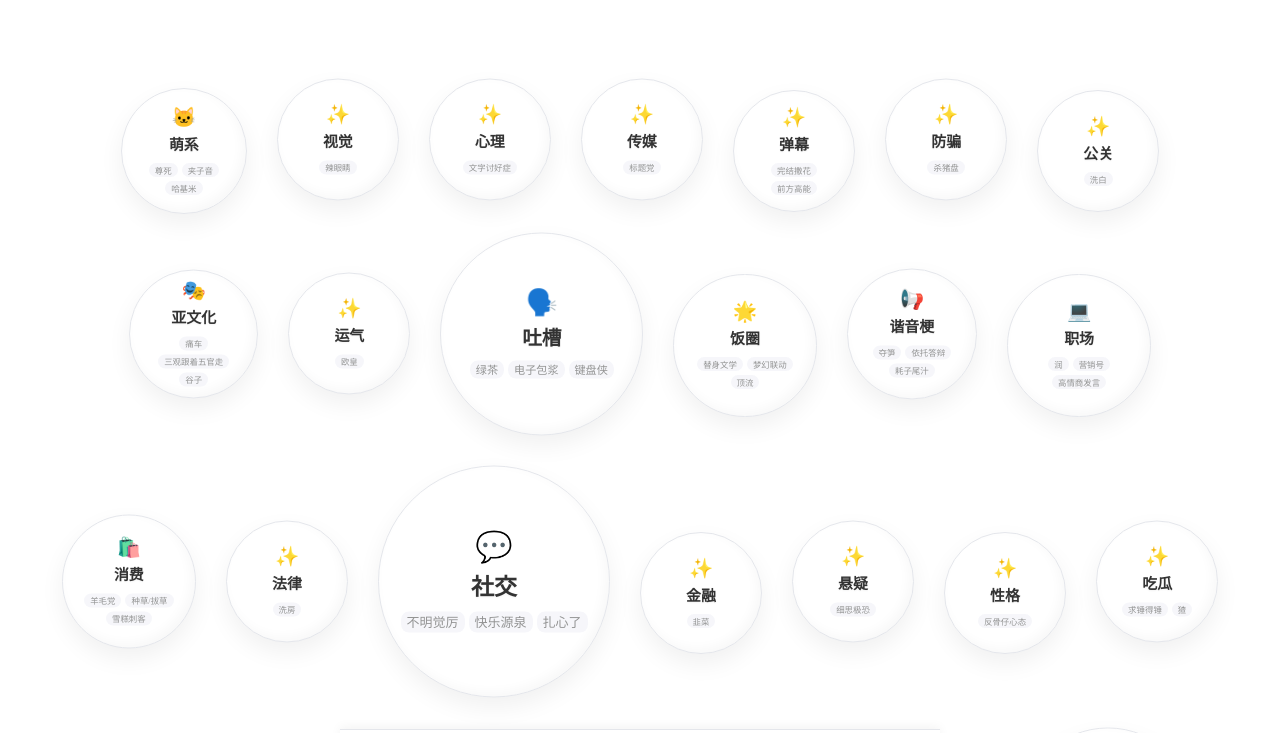
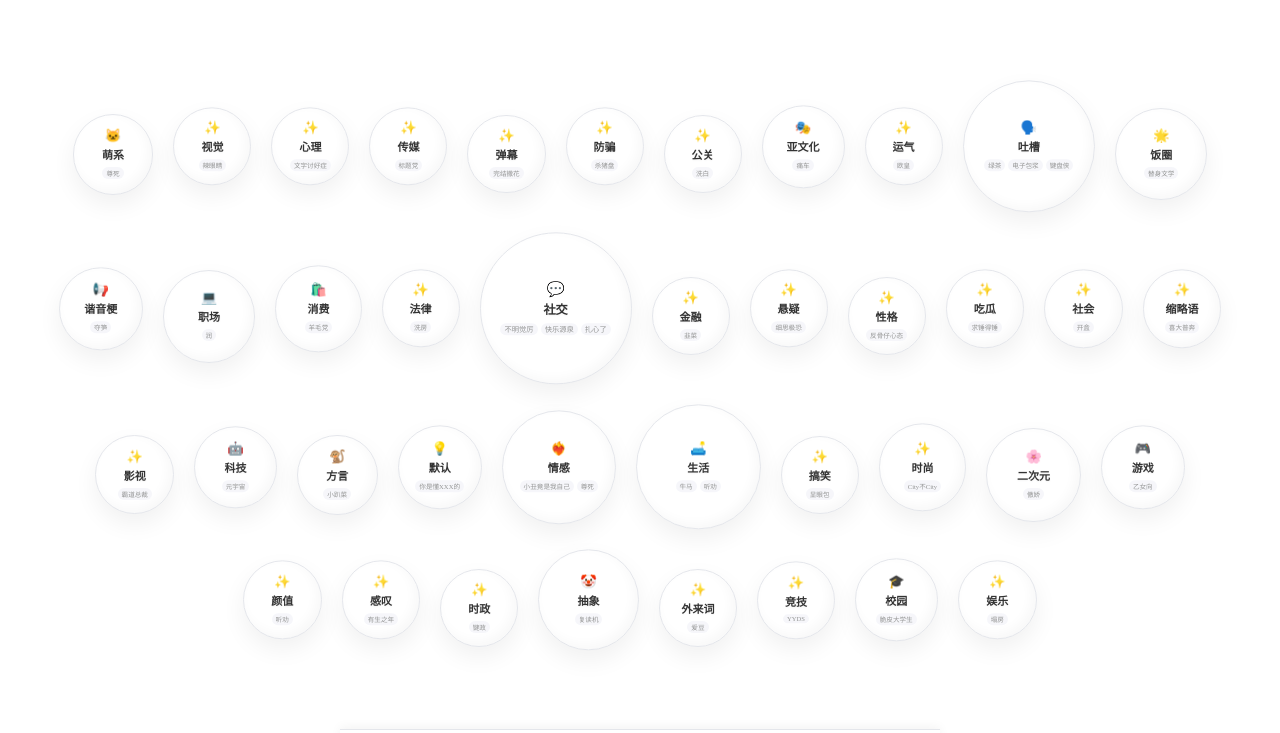
Before and after one commit to StephenMa13/meme-dict, a Vue app: page /categories in a window 1280 px wide. Shown: the top 733 px of the page. Built offline with nearby package versions, Linux system fonts and the light colour scheme.

Commit message:
第一版

```diff
--- a/dev-dist/sw.js
+++ b/dev-dist/sw.js
@@ -82,7 +82,7 @@ define(['./workbox-5a5d9309'], (function (workbox) { 'use strict';
     "revision": "3ca0b8505b4bec776b69afdba2768812"
   }, {
     "url": "index.html",
-    "revision": "0.2ovkje2hc8o"
+    "revision": "0.a9eochcnn5o"
   }], {});
   workbox.cleanupOutdatedCaches();
   workbox.registerRoute(new workbox.NavigationRoute(workbox.createHandlerBoundToURL("index.html"), {
--- a/src/pages/Categories.vue
+++ b/src/pages/Categories.vue
@@ -3,17 +3,18 @@ import { ref, computed, onMounted } from 'vue'
 import { getMemes } from '../db.js'
 import { useRouter } from 'vue-router'
 import { categoryConfig } from '../categories.js'
+
 const router = useRouter()
 const allMemes = ref([])
 
 onMounted(() => {
-  allMemes.value = getMemes()
+  allMemes.value = getMemes() || []
 })
 
+// 1. 核心逻辑：计算分类数据并生成随机预览，包含尺寸预计算
+const bubbleCategories = computed(() => {
+  if (!allMemes.value || allMemes.value.length === 0) return []
 
-
-// 1. 核心逻辑：计算分类数据并生成随机预览
-const bubbleCategories = computed(() => {
   const categoryMap = {}
 
   // 第一步：聚合并收集该分类下的所有词条名
@@ -27,7 +28,7 @@ const bubbleCategories = computed(() => {
           name: cat,
           totalViews: 0,
           count: 0,
-          allTerms: [] // 新增：存入该分类下所有的梗名称
+          allTerms: []
         }
       }
       categoryMap[cat].totalViews += (meme.view_count || 0)
@@ -36,53 +37,59 @@ const bubbleCategories = computed(() => {
     })
   })
 
-  // 第二步：将 Map 转为数组，并为每个分类抽取随机预览词
+  // 提取极值用于计算缩放
+  const counts = Object.values(categoryMap).map(c => c.count)
+  const maxCount = counts.length ? Math.max(...counts) : 1
+  const minCount = counts.length ? Math.min(...counts) : 0
+
+  // 🌟 缩小 1/3 的尺寸界限 (原：90~200，现：60~134)
+  const minSize = 60
+  const maxSize = 134
+
+  // 第二步：转为数组，先计算每个泡泡的大小，再决定放几个词
   const categoriesArray = Object.values(categoryMap).map(item => {
-    // 随机洗牌该分类下的词条，取前 3 个
+    let size = (minSize + maxSize) / 2
+    if (maxCount !== minCount) {
+      const ratio = (item.count - minCount) / (maxCount - minCount)
+      size = minSize + Math.pow(ratio, 1.2) * (maxSize - minSize)
+    }
+
+    // 🌟 动态判断：根据算出来的物理尺寸决定展示的词条数量
+    let maxTerms = 3
+    if (size < 85) {
+      maxTerms = 1 // 太小的气泡只放1个词
+    } else if (size < 110) {
+      maxTerms = 2 // 中等的气泡放2个词
+    }
+
+    // 随机洗牌该分类下的词条
     const shuffledTerms = [...item.allTerms].sort(() => 0.5 - Math.random())
 
     return {
       name: item.name,
       count: item.count,
       totalViews: item.totalViews,
-      // 这里的 previewTerms 就是我们要显示在气泡里的词
-      previewTerms: shuffledTerms.slice(0, 3)
+      size: size, // 把计算好的物理尺寸保存下来
+      previewTerms: shuffledTerms.slice(0, maxTerms)
     }
   })
 
-  // 第三步：🌟 关键！打乱整个分类数组的顺序
-  // 这样在 DOM 渲染时，大泡泡（数量多）和小泡泡（数量少）就会随机挨在一起
+  // 第三步：打乱整个分类数组的顺序以产生随机错落感
   return categoriesArray.sort(() => 0.5 - Math.random())
 })
 
 
-// 2. 动态样式计算：根据 count 映射直径尺寸
-const getBubbleStyle = (count, index) => {
-  const counts = bubbleCategories.value.map(c => c.count)
-  const maxCount = Math.max(...counts)
-  const minCount = Math.min(...counts)
-
-  const minSize = 90  // 稍微大一点，否则放不下文字
-  const maxSize = 200
-
-  let size = (minSize + maxSize) / 2
-
-  if (maxCount !== minCount) {
-    // 使用 Math.pow 让大小差距更明显（大者更大，小者更小）
-    const ratio = (count - minCount) / (maxCount - minCount)
-    size = minSize + Math.pow(ratio, 1.2) * (maxSize - minSize)
-  }
-
-  // 💡 错落感核心：根据 index 奇偶性产生上下位移偏移
+// 2. 动态样式计算：直接使用已经在 computed 里算好的 size
+const getBubbleStyle = (size, index) => {
   const offsetY = index % 2 === 0 ? '12px' : '-12px';
   const offsetX = index % 3 === 0 ? '8px' : '-8px';
 
   return {
     width: `${size}px`,
     height: `${size}px`,
-    // 这里的 transform 让球体不再死板地排列在水平线上
     transform: `translate(${offsetX}, ${offsetY})`,
-    fontSize: `${Math.max(13, size / 10)}px`,
+    // 字体基准随气泡尺寸按比例缩小，最小11px
+    fontSize: `${Math.max(11, size / 11)}px`,
     transition: 'all 0.4s ease-out'
   }
 }
@@ -95,19 +102,18 @@ const goToCategory = (name) => {
 <template>
   <div class="categories-page">
     <div class="bubbles-wrapper">
-      <!-- 💡 传入 index 用于计算位置偏移，实现“大中有小、错落有致” -->
+      <!-- 🌟 注意这里传入的是 cat.size -->
       <div
         v-for="(cat, index) in bubbleCategories"
         :key="cat.name"
         class="bubble-item"
-        :style="getBubbleStyle(cat.count, index)"
+        :style="getBubbleStyle(cat.size, index)"
         @click="goToCategory(cat.name)"
       >
         <div class="bubble-inner">
           <span class="cat-icon">{{ categoryConfig[cat.name]?.icon || '✨' }}</span>
           <strong class="cat-name">{{ cat.name }}</strong>
 
-          <!-- 🌟 替换原来的数字：展示该分类下随机的几个词 -->
           <div class="preview-cloud">
             <span v-for="term in cat.previewTerms" :key="term" class="preview-tag">
               {{ term }}
@@ -119,14 +125,13 @@ const goToCategory = (name) => {
   </div>
 </template>
 
-
 <style scoped>
 /* 1. 页面整体布局 */
 .categories-page {
   padding: 60px 20px;
   min-height: 80vh;
   display: flex;
-  flex-direction: column; /* 纵向排列 Header 和 Bubbles */
+  flex-direction: column;
   align-items: center;
 }
 
@@ -155,18 +160,17 @@ const goToCategory = (name) => {
   flex-wrap: wrap;
   justify-content: center;
   align-items: center;
-  gap: 30px; /* 增大间距，让呼吸感更强 */
+  gap: 20px; /* 间距稍微调小一点，配合缩小的气泡 */
   max-width: 1200px;
   padding: 20px;
 }
 
-/* 3. 气泡个体 - 融合了拟物阴影与漂浮动效 */
+/* 3. 气泡个体 */
 .bubble-item {
   border-radius: 50%;
   background: var(--card-bg);
   border: 1px solid var(--border-color);
 
-  /* 拟物化阴影：外阴影 + 内高光 */
   box-shadow:
     0 10px 25px rgba(0,0,0,0.06),
     inset -4px -4px 12px rgba(0,0,0,0.03),
@@ -176,9 +180,8 @@ const goToCategory = (name) => {
   align-items: center;
   justify-content: center;
   cursor: pointer;
-  flex-shrink: 0; /* 强制保持圆形 */
+  flex-shrink: 0;
 
-  /* 动画结合：过渡 + 循环漂浮 */
   transition:
     transform 0.4s cubic-bezier(0.175, 0.885, 0.32, 1.275),
     box-shadow 0.3s ease,
@@ -187,20 +190,19 @@ const goToCategory = (name) => {
 
   overflow: hidden;
   text-align: center;
-  padding: 15px;
+  /* 🌟 Padding 必须缩小，否则文字会被挤出边界 */
+  padding: 8px;
 }
 
-/* 利用 nth-child 实现交错的漂浮效果 */
 .bubble-item:nth-child(even) { animation-delay: 1s; animation-duration: 6s; }
 .bubble-item:nth-child(3n) { animation-delay: 2s; animation-duration: 4.5s; }
 
 .bubble-item:hover {
-  /* 悬停时稍微放大并停止位移感 */
   transform: scale(1.1) translateY(-10px) !important;
   z-index: 10;
   box-shadow: 0 15px 35px rgba(0,0,0,0.12);
   border-color: #FFD700;
-  animation-play-state: paused; /* 悬停时静止以便阅读词条 */
+  animation-play-state: paused;
 }
 
 /* 4. 气泡内部内容布局 */
@@ -209,55 +211,56 @@ const goToCategory = (name) => {
   flex-direction: column;
   align-items: center;
   justify-content: center;
-  gap: 8px;
+  gap: 4px; /* 内部间隙变紧凑 */
   width: 100%;
 }
 
 .cat-icon {
-  font-size: 1.5em;
-  margin-bottom: -4px;
+  font-size: 1.2em; /* 随气泡缩小 */
+  margin-bottom: -2px;
 }
 
 .cat-name {
-  font-size: 1.15em;
+  font-size: 1em; /* 随气泡缩小 */
   color: var(--text-main);
   font-weight: 800;
   white-space: nowrap;
   text-shadow: 0 1px 2px rgba(0,0,0,0.05);
 }
 
-/* 5. 词条云预览 (取代了数字) */
-/* 修改这一处，让标签更紧凑 */
+/* 5. 词条云预览 */
 .preview-tag {
-  font-size: 0.65em;      /* 稍微调小字号 */
-  padding: 1px 6px;       /* 缩小内边距 */
-  margin: 1px;            /* 增加间距防止重叠 */
+  font-size: 0.6em; /* 字体缩小防溢出 */
+  padding: 1px 4px;
+  margin: 1px;
   background: var(--bg-color);
   color: var(--text-secondary);
-  border-radius: 8px;
+  border-radius: 6px;
   white-space: nowrap;
   opacity: 0.9;
+
+  /* 🌟 防溢出兜底：就算词条超级长，也绝对截断加省略号，不撑破气泡 */
+  max-width: 90%;
+  overflow: hidden;
+  text-overflow: ellipsis;
 }
 
-/* 确保容器能换行排布 */
 .preview-cloud {
   display: flex;
-  flex-wrap: wrap;        /* 必须允许换行 */
+  flex-wrap: wrap;
   justify-content: center;
   align-items: center;
-  gap: 2px;               /* 词与词之间的间距 */
-  max-width: 95%;         /* 占用气泡更宽的面积 */
+  gap: 1px;
+  max-width: 98%;
 }
-
 
 /* 6. 动画与适配 */
 @keyframes float {
   0% { transform: translateY(0px); }
-  50% { transform: translateY(-15px); }
+  50% { transform: translateY(-10px); }
   100% { transform: translateY(0px); }
 }
 
-/* 夜间模式特定阴影调整 */
 :global(html.dark-mode) .bubble-item {
   box-shadow:
     0 10px 30px rgba(0,0,0,0.4),
@@ -265,20 +268,9 @@ const goToCategory = (name) => {
     inset 2px 2px 8px rgba(255,255,255,0.05);
 }
 
-/* 移动端适配 */
 @media (max-width: 768px) {
-  .bubbles-wrapper { gap: 15px; }
+  .bubbles-wrapper { gap: 10px; }
   .page-header h2 { font-size: 22px; }
-
-  .bubble-item {
-    /* 移动端减小动画幅度 */
-    animation-duration: 7s;
-  }
-
-  .preview-tag {
-  }
-  .preview-tag:first-child {
-  }
+  .bubble-item { animation-duration: 7s; }
 }
-
 </style>
--- a/src/pages/Home.vue
+++ b/src/pages/Home.vue
@@ -168,7 +168,7 @@ const categoryList = Object.keys(categoryConfig).filter(key => key !== '默认')
     <nav class="navbar">
       <div class="navbar-left">
         <div class="logo">
-          <img src="/logo.png" alt="Logo" class="spark-logo" />
+          <img src="/Home-logo.png" alt="Logo" class="spark-logo" />
           梗查查
         </div>
       </div>
@@ -297,7 +297,7 @@ const categoryList = Object.keys(categoryConfig).filter(key => key !== '默认')
 
 .app-container { font-family: -apple-system, BlinkMacSystemFont, "Segoe UI", Roboto, sans-serif; background-color: transparent !important; min-height: 100vh; transition: background-color 0.3s; }
 .navbar { max-width: 1200px; margin: 0 auto; display: flex; justify-content: space-between; align-items: center; padding: 12px 20px; gap: 20px; }
-.logo { font-size: 20px; font-weight: bold; color: var(--text-main); display: flex;align-items: center;gap: 8px;}
+.logo { font-size: 18px; font-weight: bold; color: var(--text-main); display: flex;align-items: center;gap: 8px;}
 .spark-logo { width: 1.5em;  height: 1.5em;  object-fit: contain; position: relative;top: 1px;}
 
 .add-btn { background-color: #FFD700; border: none; padding: 6px 14px; border-radius: 20px; font-weight: bold; cursor: pointer; color: #333; }
```
Also changed, not shown: public/Home-logo.png (added), public/logo.png, 16 other files (tests, documents, lock files or other folders).
